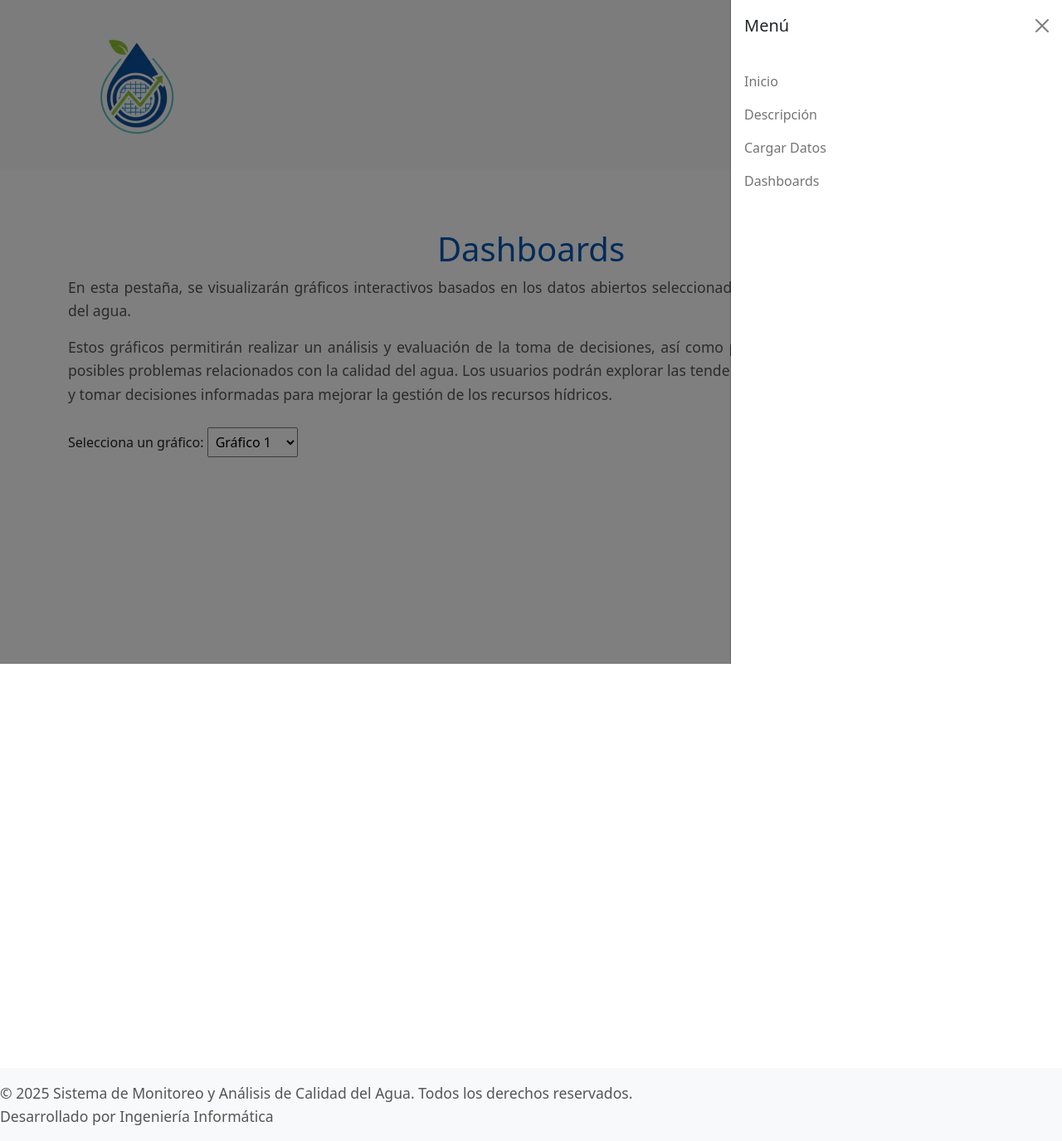
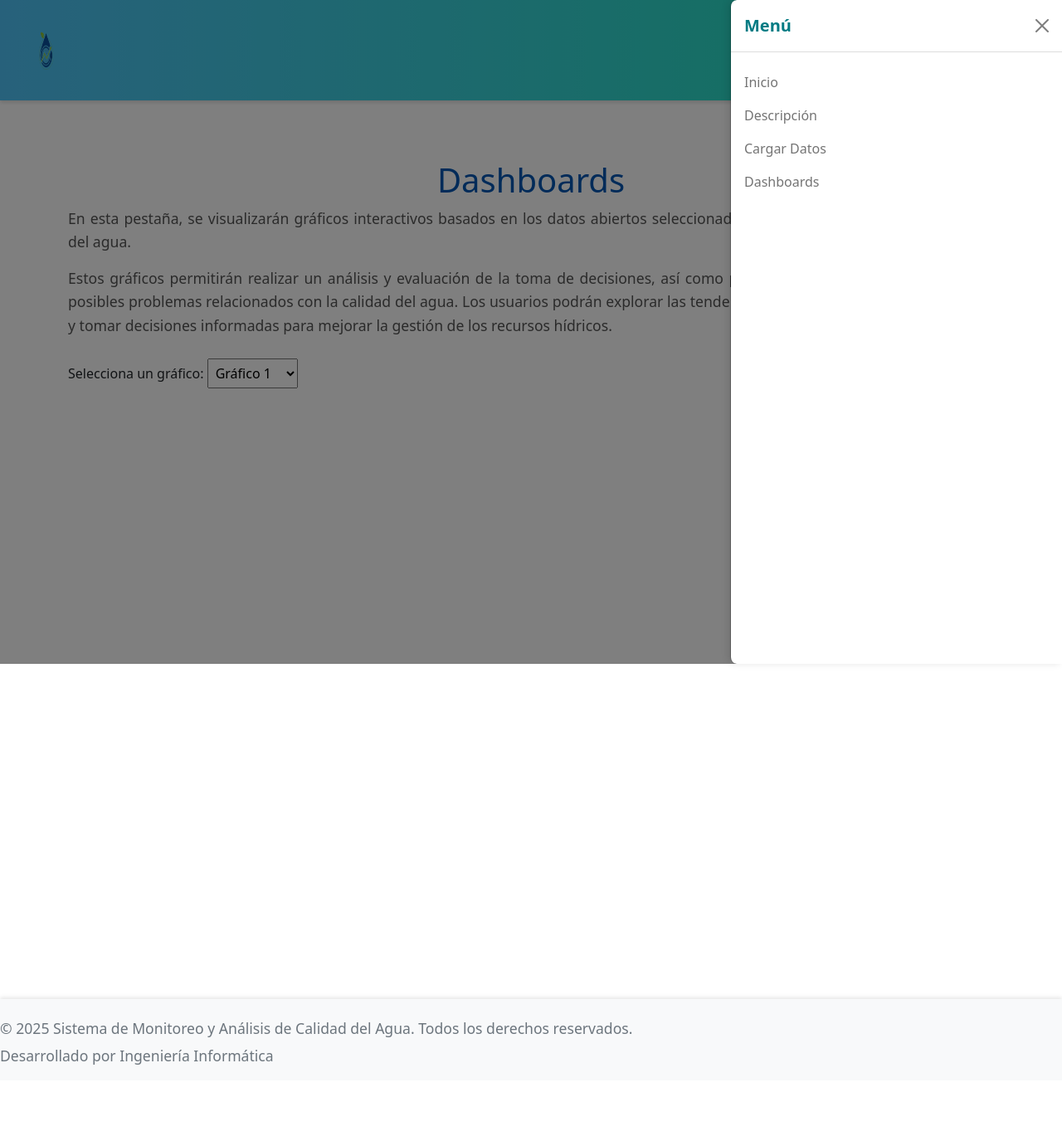
Before and after one commit to Orama09/sistema_calidad_agua, a Flask app: page /graficos in a window 1280 px wide, after a click that opens the changed part. Shown: the whole page at 83% size. After the commit the page ends 1283 px from the top, so only its background shows below. Run offline with Flask 3, Linux system fonts and the light colour scheme; parts of the project's set-up code (start-up, migrations or seed data) failed here and were passed over; some libraries are stand-ins or nearby versions.

Commit message:
Update styles.css

```diff
--- a/static/styles.css
+++ b/static/styles.css
@@ -1,31 +1,68 @@
-/* Estilos globales */
+/* ===== ESTILOS GLOBALES ===== */
 body {
-    font-family: 'Roboto', sans-serif;  /* Nueva fuente profesional */
+    font-family: 'Roboto', sans-serif;
     margin: 0;
     padding: 0;
     background-color: #f4f7f6;
 }
 
-nav {
-    background-color: #0056b3;
-    padding: 1rem;
-    width: 100%;
-}
-
-nav a {
-    color: white;
-    margin-right: 1rem;
-    text-decoration: none;
-}
-
 main {
     padding: 2rem;
     padding-top: 3rem; /* Para evitar que el carrusel tape contenido */
-    max-width: 1200px; /* Limitar el ancho de la interfaz */
-    margin: 0 auto; /* Centrar el contenido */
+    max-width: 1200px;
+    margin: 0 auto;
 }
 
-/* Contenedor principal para cargar datos */
+/* ===== NAVBAR (encabezado con logo y menú) ===== */
+.navbar {
+    background: linear-gradient(90deg, #4fc3f7, #1de9b6); /* Azul claro -> turquesa */
+    box-shadow: 0 2px 5px rgba(0,0,0,0.15);
+    padding: 0.8rem 1rem;
+}
+
+.navbar-brand img {
+    height: 55px;
+    transition: transform 0.2s ease;
+}
+
+.navbar-brand img:hover {
+    transform: scale(1.05);
+}
+
+.navbar-toggler {
+    border: none;
+}
+
+/* ===== OFFCANVAS (menú hamburguesa) ===== */
+.offcanvas {
+    width: 260px; /* Moderado */
+    border-radius: 8px 0 0 8px;
+    background: #f9f9f9;
+    box-shadow: -3px 0 8px rgba(0,0,0,0.1);
+}
+
+.offcanvas-header {
+    border-bottom: 1px solid #ddd;
+}
+
+.offcanvas-title {
+    font-weight: bold;
+    color: #007b83; /* Turquesa */
+}
+
+.offcanvas-body .nav-link {
+    color: #333;
+    padding: 8px 12px;
+    border-radius: 6px;
+    transition: background 0.3s, color 0.3s;
+}
+
+.offcanvas-body .nav-link:hover {
+    background: #e0f7fa;
+    color: #006064;
+}
+
+/* ===== CONTENEDOR DE CARGAR DATOS ===== */
 .cargar-datos-container {
     max-width: 800px;
     margin: 0 auto;
@@ -186,65 +216,61 @@ h1 {
     text-align: center;
 }
 
-/* Estilos para el carrusel */
+/* ===== CARRUSEL ===== */
 .carrusel {
     position: relative;
     width: 100%;
-    max-width: 1000px; /* Ajusta según tu preferencia */
+    max-width: 1000px;
     overflow: hidden;
     margin: auto;
 }
 
 .carrusel-contenedor {
     display: flex;
-    gap: 10px; /* Espacio entre imágenes */
-    animation: deslizar 20s infinite linear; /* Duración ajustable */
+    gap: 10px;
+    animation: deslizar 20s infinite linear;
 }
 
 .carrusel-contenedor img {
-    width: 100%; /* Las imágenes ocupan el ancho completo del contenedor */
+    width: 100%;
     flex-shrink: 0;
-    transition: transform 0.5s ease-in-out; /* Suaviza la transición */
+    transition: transform 0.5s ease-in-out;
 }
 
-/* Animación para deslizar las imágenes */
 @keyframes deslizar {
     0% { transform: translateX(0); }
     100% { transform: translateX(calc(-200% - 40px)); }
 }
 
-/* Estilos para el pie de página */
-.footer {
-    background-color: #f8f9fa; /* Color de fondo claro */
-    padding: 20px 0; /* Espaciado arriba y abajo */
-    position: fixed; /* Fijar el pie de página en la parte inferior */
-    width: 100%; /* Asegura que ocupe todo el ancho de la pantalla */
-    bottom: 0; /* Fija el pie de página al final de la página */
-    text-align: center; /* Centra el contenido del pie de página */
-    box-shadow: 0 -2px 5px rgba(0, 0, 0, 0.1); /* Sombra ligera en la parte superior */
+/* ===== FOOTER ===== */
+footer {
+    background-color: #f8f9fa;
+    padding: 20px 0;
+    text-align: center;
+    box-shadow: 0 -2px 5px rgba(0, 0, 0, 0.1);
 }
 
-.footer p {
-    margin: 5px 0; /* Espaciado entre las líneas de texto */
-    color: #6c757d; /* Color de texto gris */
+footer p {
+    margin: 5px 0;
+    color: #6c757d;
 }
 
-.footer strong {
-    color: #000; /* Color de texto en negritas */
+footer strong {
+    color: #000;
 }
 
-/* Contenedor principal */
+/* ===== GRÁFICOS (DASHBOARDS) ===== */
 #graficos-container {
     margin-top: 20px;
 }
 
-/* Ajuste de gráficos responsivos */
-.tableauPlaceholder, .tableauViz {
+.tableauPlaceholder,
+.tableauViz {
     width: 100% !important;
-    height: 80vh !important; /* Ocupa 80% de la pantalla */ m
-        ax-height: 1000px; }
+    height: 80vh !important;
+    max-height: 1000px;
+}
 
-/* Espaciado del selector */
 #grafico-selector {
     margin: 10px 0 20px 0;
     padding: 5px;
```
Also changed, not shown: other parts of static/styles.css (+16 -23 lines).
